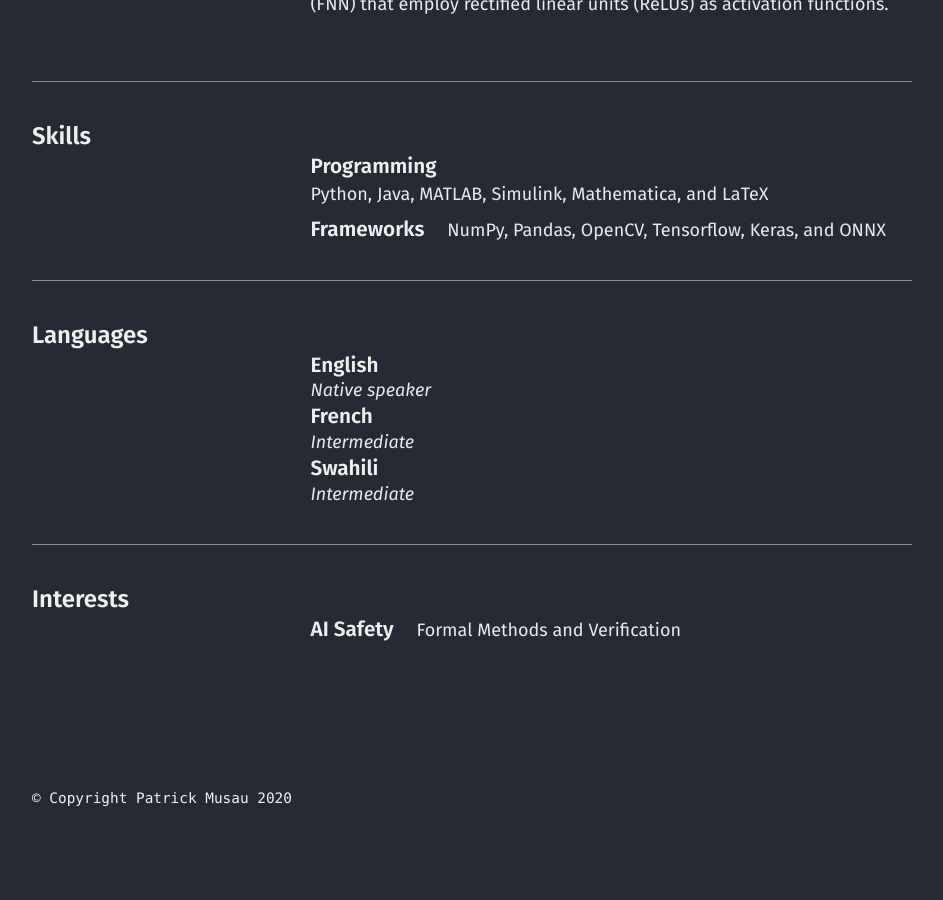
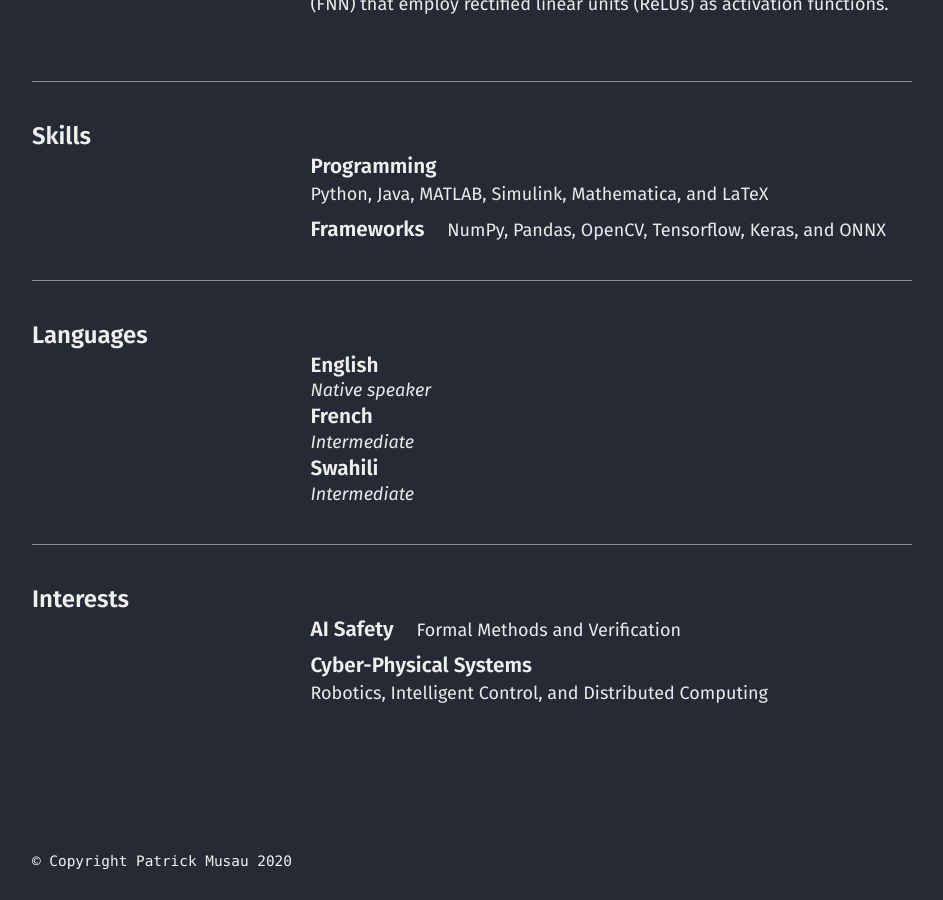
Before and after one commit to pmusau17/pmusau17.github.io, a Jekyll site: the page built from cv.md, in a window 1280 px wide and 900 px high, scrolled down 2417 px. Shown: the whole window, without its empty margins (40-983 px from the left). Built offline with Jekyll 4.4.1, drawn with Linux system fonts in a browser that asks for light colours; before the commit the page ends 3254 px from its top, so only the background shows below that.

Commit message:
Interests

```diff
--- a/_data/cv.json
+++ b/_data/cv.json
@@ -113,6 +113,14 @@
         "Formal Methods",
         "Verification"
       ]
+    },
+    {
+      "name": "Cyber-Physical Systems",
+      "keywords": [
+        "Robotics",
+        "Intelligent Control",
+        "Distributed Computing"
+      ]
     }
   ]
 }
```
